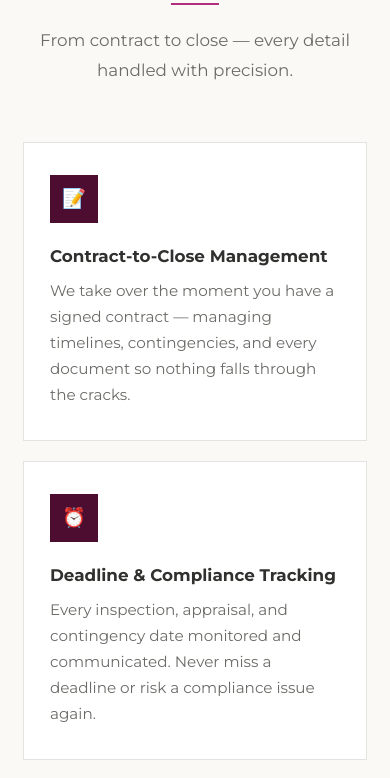
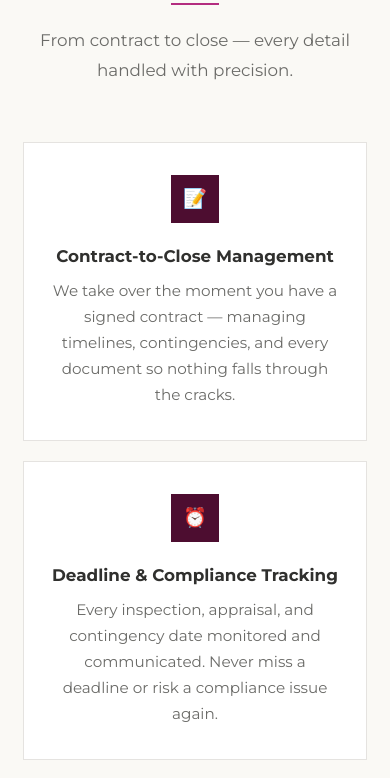
Before and after one commit to brendankinggroup/Magenta-TC, a plain HTML site: page index.html in a window 390 px wide. Shown: the part 2337-3115 px from the top of the page. Drawn offline with Linux system fonts and the light colour scheme.

Commit message:
Center service card icons and text on mobile

```diff
--- a/index.html
+++ b/index.html
@@ -162,12 +162,13 @@
     .service-card {
       padding: 2rem 1.6rem; border: 1px solid var(--border); background: var(--white);
       transition: border-color 0.3s, transform 0.3s, box-shadow 0.3s;
+      text-align: center;
     }
     .service-card:hover { border-color: var(--magenta); transform: translateY(-3px); box-shadow: 0 8px 30px rgba(77,13,48,0.08); }
     .service-icon {
       width: 48px; height: 48px; background: var(--plum); display: flex;
       align-items: center; justify-content: center;
-      color: var(--white); font-size: 1.2rem; margin-bottom: 1.2rem;
+      color: var(--white); font-size: 1.2rem; margin: 0 auto 1.2rem;
     }
     .service-card h3 { font-size: 1.05rem; font-weight: 700; color: var(--charcoal); margin-bottom: 0.5rem; }
     .service-card p { font-size: 0.95rem; color: var(--text-mid); line-height: 1.7; }
```
